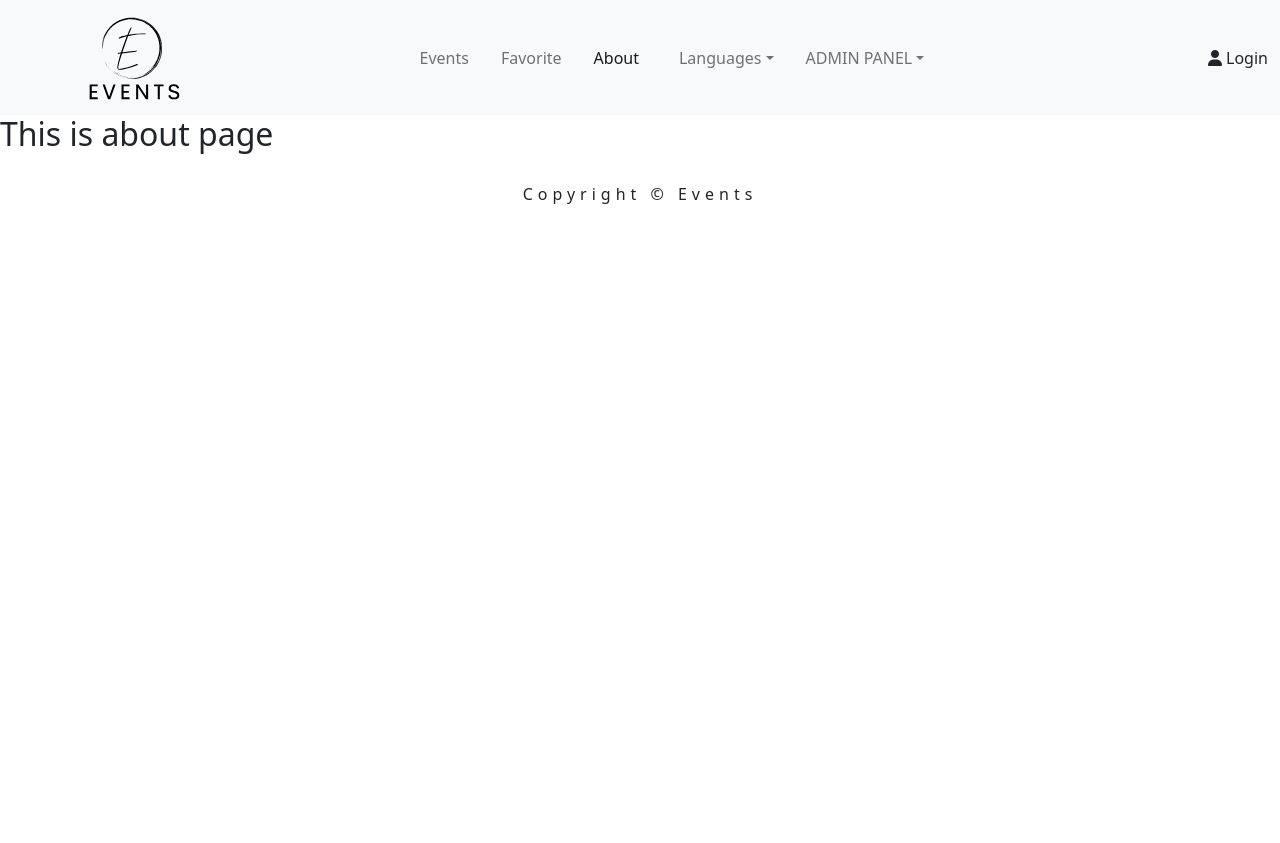
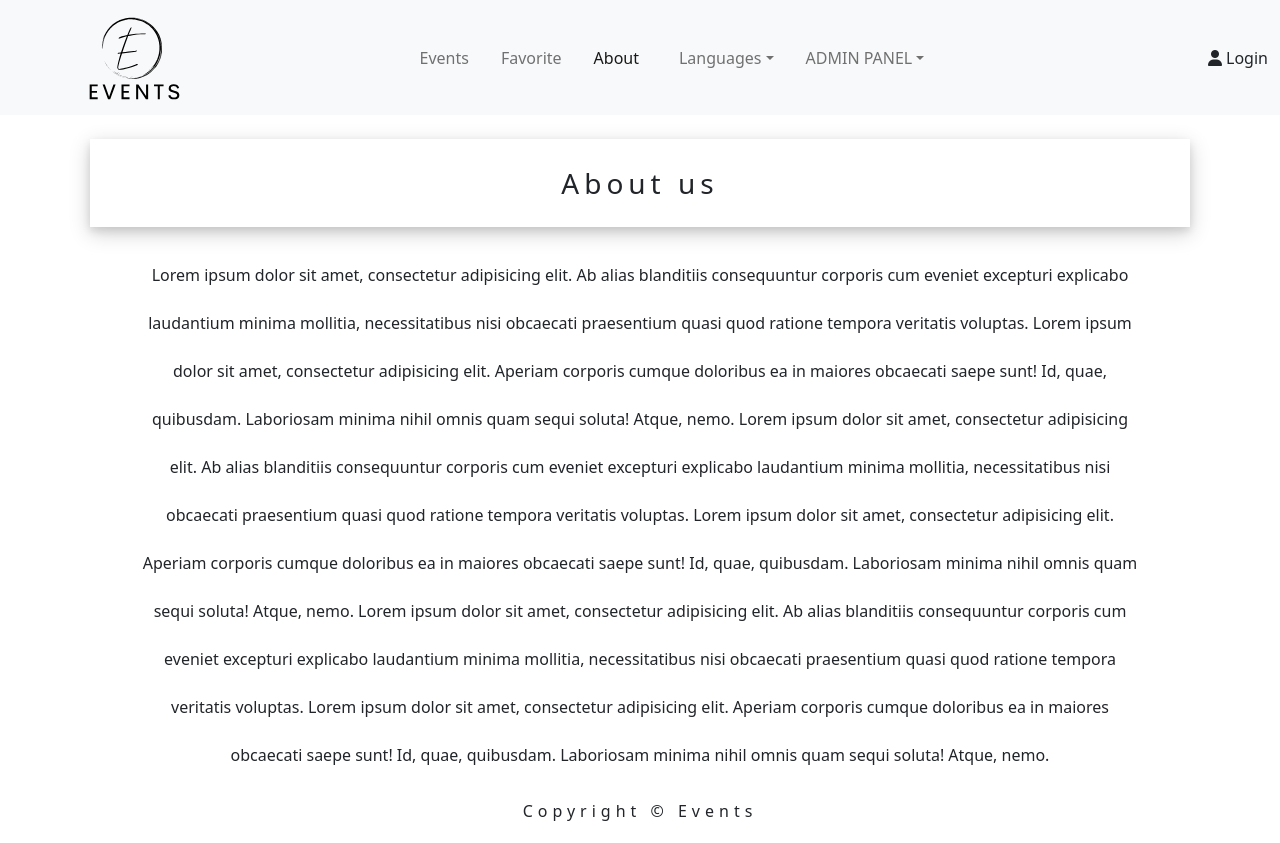
Before and after one commit to kristupasjovaisa/React.Events, a React (Create React App) app in the folder react.events/: page /about in a window 1280 px wide. Before the commit the page ends 800 px from the top, so only its background shows below. Built offline with nearby package versions, Linux system fonts and the light colour scheme.

Commit message:
Implemented about page

```diff
--- a/react.events/src/App.css
+++ b/react.events/src/App.css
@@ -133,3 +133,21 @@ footer {
     box-shadow: rgba(45, 35, 66, 0.4) 0 4px 8px, rgba(45, 35, 66, 0.3) 0 7px 13px -3px, #D6D6E7 0 -3px 0 inset;
     transform: translateY(-2px);
 }
+
+.text{
+    max-width: 1100px;
+    margin: 0 auto;
+    padding: 0 3rem;
+    text-align: center;
+    line-height: 3rem;
+}
+.about{
+    display: flex;
+    justify-content: center;
+    align-items: center;
+    flex-direction: column;
+    letter-spacing: 5px;
+    width: 100%;
+    padding: 20px;
+    box-shadow: 0 4px 8px 0 rgba(0, 0, 0, 0.1), 0 6px 20px 0 rgba(0, 0, 0, 0.19);
+}
--- a/react.events/src/containers/Pages/AboutPage/About.js
+++ b/react.events/src/containers/Pages/AboutPage/About.js
@@ -1,3 +1,29 @@
-const About = () => <h2>This is about page</h2>
+const About = () => {
+    return (
+        <>
+            <div>
+                <h3 className='text about mt-4'>About us</h3>
+                <p className='text mt-4'>
+                    Lorem ipsum dolor sit amet, consectetur adipisicing elit. Ab alias blanditiis consequuntur corporis
+                    cum eveniet excepturi explicabo laudantium minima mollitia, necessitatibus nisi obcaecati
+                    praesentium quasi quod ratione tempora veritatis voluptas.
+                    Lorem ipsum dolor sit amet, consectetur adipisicing elit. Aperiam corporis cumque doloribus ea in
+                    maiores obcaecati saepe sunt! Id, quae, quibusdam. Laboriosam minima nihil omnis quam sequi soluta!
+                    Atque, nemo.  Lorem ipsum dolor sit amet, consectetur adipisicing elit. Ab alias blanditiis consequuntur corporis
+                    cum eveniet excepturi explicabo laudantium minima mollitia, necessitatibus nisi obcaecati
+                    praesentium quasi quod ratione tempora veritatis voluptas.
+                    Lorem ipsum dolor sit amet, consectetur adipisicing elit. Aperiam corporis cumque doloribus ea in
+                    maiores obcaecati saepe sunt! Id, quae, quibusdam. Laboriosam minima nihil omnis quam sequi soluta!
+                    Atque, nemo.  Lorem ipsum dolor sit amet, consectetur adipisicing elit. Ab alias blanditiis consequuntur corporis
+                    cum eveniet excepturi explicabo laudantium minima mollitia, necessitatibus nisi obcaecati
+                    praesentium quasi quod ratione tempora veritatis voluptas.
+                    Lorem ipsum dolor sit amet, consectetur adipisicing elit. Aperiam corporis cumque doloribus ea in
+                    maiores obcaecati saepe sunt! Id, quae, quibusdam. Laboriosam minima nihil omnis quam sequi soluta!
+                    Atque, nemo.
+                </p>
+            </div>
+        </>
+    );
+};
 
 export default About;
```
